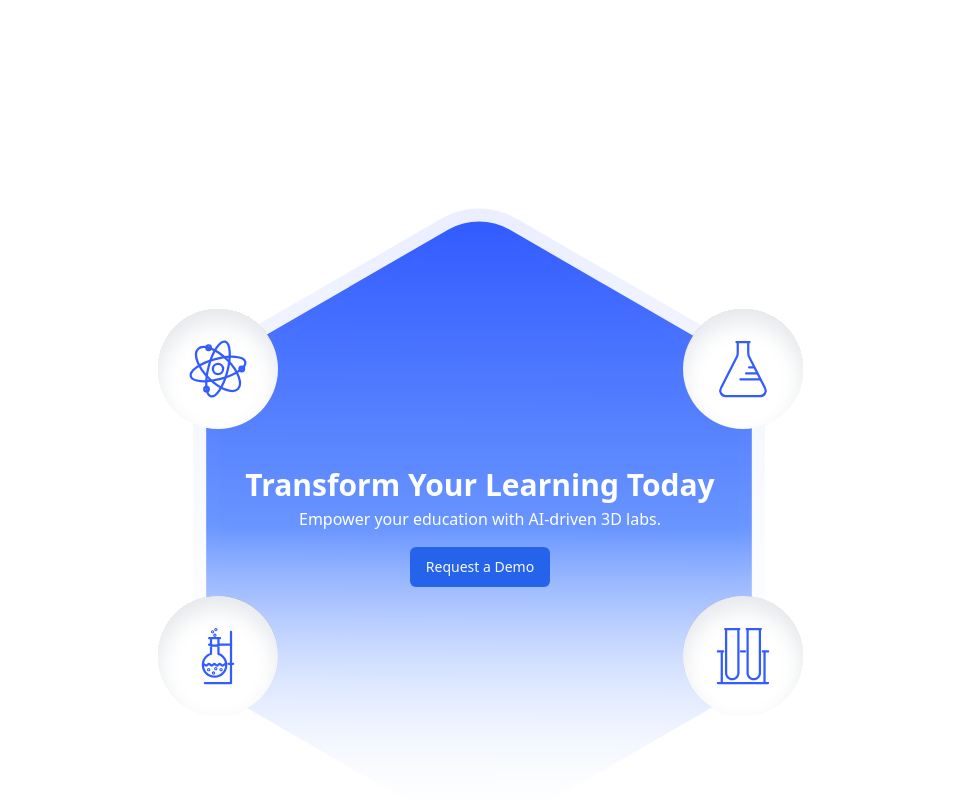
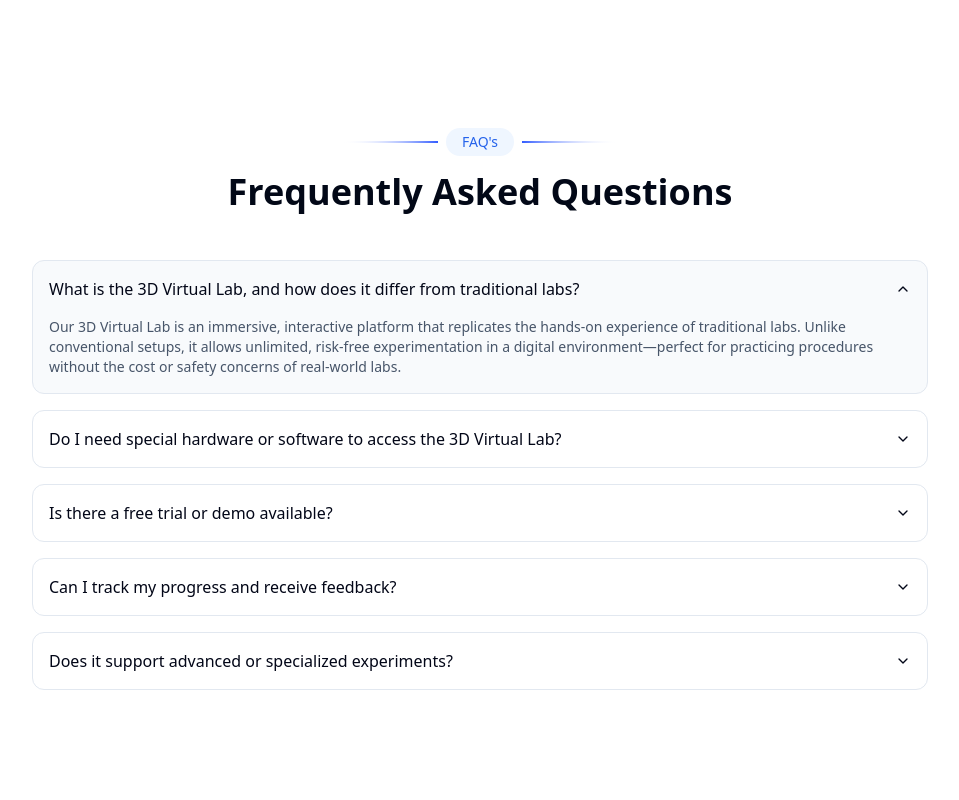
Before and after one commit to chem-0/www, a Next.js app: page / in a window 1280 px wide. Shown: the part 2480-3280 px from the top of the page, without its empty margins (160-1119 px from the left). Built offline with nearby package versions, Linux system fonts and the light colour scheme.

Commit message:
added FAQ section with accordion component

```diff
--- a/app/page.tsx
+++ b/app/page.tsx
@@ -1,4 +1,5 @@
 import CTA from "@/components/landing/cta";
+import { FAQs } from "@/components/landing/faq";
 import Features from "@/components/landing/features";
 import Hero from "@/components/landing/hero";
 import Testimonials from "@/components/landing/testimonials";
@@ -9,6 +10,7 @@ export default function Home() {
       <Hero />
       <Features />
       <Testimonials />
+      <FAQs />
       <CTA />
     </main>
   );
--- /dev/null
+++ b/components/landing/faq.tsx
@@ -0,0 +1,81 @@
+"use client";
+
+import Scaffold from "../shared/scaffold";
+import TitleBadge from "../shared/title-badge";
+import {
+  Accordion,
+  AccordionContent,
+  AccordionItem,
+  AccordionTrigger,
+} from "../ui/accordion";
+
+const faqs = [
+  {
+    title:
+      "What is the 3D Virtual Lab, and how does it differ from traditional labs?",
+    description:
+      "Our 3D Virtual Lab is an immersive, interactive platform that replicates the hands-on experience of traditional labs. Unlike conventional setups, it allows unlimited, risk-free experimentation in a digital environment—perfect for practicing procedures without the cost or safety concerns of real-world labs.",
+  },
+  {
+    title:
+      "Do I need special hardware or software to access the 3D Virtual Lab?",
+    description:
+      "No specialized hardware is required. You only need a computer or tablet with an internet connection, a modern web browser, and the latest version of Unity WebGL support (or equivalent technology). For the best experience, we recommend using a laptop or desktop with updated graphics drivers.",
+  },
+  {
+    title: "Is there a free trial or demo available?",
+    description:
+      "Yes! We offer a limited free trial for students and instructors to explore basic experiments. You can sign up on our website to gain access and see how the platform fits your learning or teaching needs before committing to a subscription.",
+  },
+  {
+    title: "Can I track my progress and receive feedback?",
+    description:
+      "Absolutely. Our platform provides detailed analytics on your performance, including completion times, accuracy, and areas for improvement. Instructors can also monitor student progress to offer targeted guidance.",
+  },
+  {
+    title: "Does it support advanced or specialized experiments?",
+    description:
+      "We have a growing library of advanced experiments in fields like pharmaceutical analysis, biochemistry, and microbiology. These modules are designed for upper-level coursework and can be tailored to specific learning objectives.",
+  },
+];
+
+export function FAQs() {
+  return (
+    <Scaffold>
+      <div className="text-center mb-12 px-4 w-full">
+        <TitleBadge title="FAQ's" />
+        <h2 className="text-2xl md:text-4xl font-bold mb-4">
+          Frequently Asked Questions
+        </h2>
+      </div>
+
+      <div className="w-full px-4 lg:w-[58rem] md:w-[45rem] sm:w-[35rem] mx-auto">
+        <Accordion type="single" collapsible defaultValue="faq-0">
+          {faqs.map((faq, index) => (
+            <AccordionItem
+              className="
+                border
+                hover:bg-[#f8fafc]
+                data-[state=open]:bg-[#f8fafc]
+                transition
+                mt-4
+                border-[#e2e8f0]
+                rounded-xl
+                px-4
+              "
+              key={index}
+              value={`faq-${index}`}
+            >
+              <AccordionTrigger className="text-left text-[#020617]">
+                {faq.title}
+              </AccordionTrigger>
+              <AccordionContent className="text-[#475569]">
+                {faq.description}
+              </AccordionContent>
+            </AccordionItem>
+          ))}
+        </Accordion>
+      </div>
+    </Scaffold>
+  );
+}
--- /dev/null
+++ b/components/ui/accordion.tsx
@@ -0,0 +1,58 @@
+"use client"
+
+import * as React from "react"
+import * as AccordionPrimitive from "@radix-ui/react-accordion"
+import { ChevronDown } from "lucide-react"
+
+import { cn } from "@/lib/utils"
+
+const Accordion = AccordionPrimitive.Root
+
+const AccordionItem = React.forwardRef<
+  React.ElementRef<typeof AccordionPrimitive.Item>,
+  React.ComponentPropsWithoutRef<typeof AccordionPrimitive.Item>
+>(({ className, ...props }, ref) => (
+  <AccordionPrimitive.Item
+    ref={ref}
+    className={cn("border-b", className)}
+    {...props}
+  />
+))
+AccordionItem.displayName = "AccordionItem"
+
+const AccordionTrigger = React.forwardRef<
+  React.ElementRef<typeof AccordionPrimitive.Trigger>,
+  React.ComponentPropsWithoutRef<typeof AccordionPrimitive.Trigger>
+>(({ className, children, ...props }, ref) => (
+  <AccordionPrimitive.Header className="flex">
+    <AccordionPrimitive.Trigger
+      ref={ref}
+      className={cn(
+        "flex flex-1 items-center justify-between py-4 font-medium transition-all hover:underline [&[data-state=open]>svg]:rotate-180",
+        className
+      )}
+      {...props}
+    >
+      {children}
+      <ChevronDown className="h-4 w-4 shrink-0 transition-transform duration-200" />
+    </AccordionPrimitive.Trigger>
+  </AccordionPrimitive.Header>
+))
+AccordionTrigger.displayName = AccordionPrimitive.Trigger.displayName
+
+const AccordionContent = React.forwardRef<
+  React.ElementRef<typeof AccordionPrimitive.Content>,
+  React.ComponentPropsWithoutRef<typeof AccordionPrimitive.Content>
+>(({ className, children, ...props }, ref) => (
+  <AccordionPrimitive.Content
+    ref={ref}
+    className="overflow-hidden text-sm transition-all data-[state=closed]:animate-accordion-up data-[state=open]:animate-accordion-down"
+    {...props}
+  >
+    <div className={cn("pb-4 pt-0", className)}>{children}</div>
+  </AccordionPrimitive.Content>
+))
+
+AccordionContent.displayName = AccordionPrimitive.Content.displayName
+
+export { Accordion, AccordionItem, AccordionTrigger, AccordionContent }
--- a/package.json
+++ b/package.json
@@ -9,6 +9,7 @@
     "lint": "next lint"
   },
   "dependencies": {
+    "@radix-ui/react-accordion": "^1.2.2",
     "@radix-ui/react-slot": "^1.1.1",
     "class-variance-authority": "^0.7.1",
     "clsx": "^2.1.1",
--- a/tailwind.config.ts
+++ b/tailwind.config.ts
@@ -55,6 +55,28 @@ export default {
   			lg: 'var(--radius)',
   			md: 'calc(var(--radius) - 2px)',
   			sm: 'calc(var(--radius) - 4px)'
+  		},
+  		keyframes: {
+  			'accordion-down': {
+  				from: {
+  					height: '0'
+  				},
+  				to: {
+  					height: 'var(--radix-accordion-content-height)'
+  				}
+  			},
+  			'accordion-up': {
+  				from: {
+  					height: 'var(--radix-accordion-content-height)'
+  				},
+  				to: {
+  					height: '0'
+  				}
+  			}
+  		},
+  		animation: {
+  			'accordion-down': 'accordion-down 0.2s ease-out',
+  			'accordion-up': 'accordion-up 0.2s ease-out'
   		}
   	}
   },
```
Also changed, not shown: 1 other file (tests, documents, lock files or other folders).
